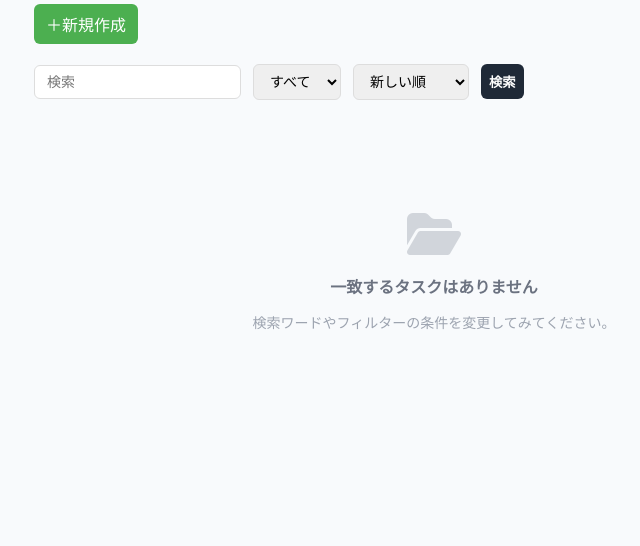
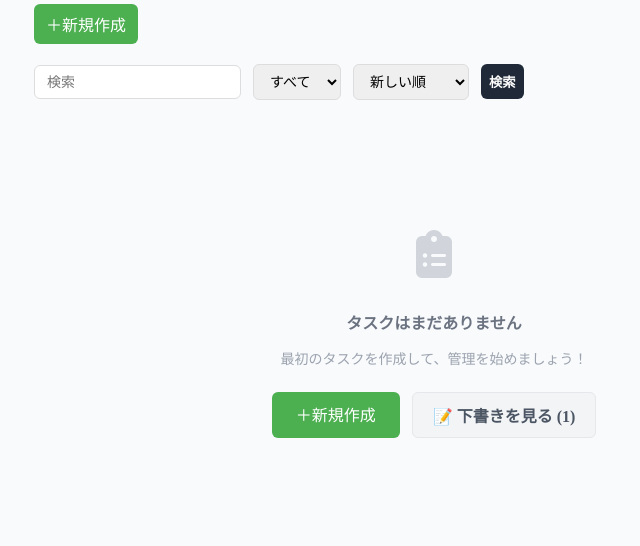
Before and after one commit to Mutou-dev123/task-habit-manager, a Django app: page /tasks/ in a window 1280 px wide. Shown: the part 263-809 px from the top of the page, without its empty margins (206-846 px from the left). Before the commit the page ends 593 px from the top, so only its background shows below. Run offline with Django 5.2, Linux system fonts and the light colour scheme; data comes from the database, SQL or seed files in the repository; both versions use the stored data as it was after the commit; parts of the project's set-up code (start-up, migrations or seed data) failed here and were passed over.

Commit message:
Add message when no tasks

```diff
--- a/static/css/list-layout.css
+++ b/static/css/list-layout.css
@@ -125,3 +125,64 @@
 .card {
     view-transition-name: var(--task-id);
 }
+
+/* ==============================
+0件メッセージ（Empty State）
+   ============================== */
+.empty-state-container {
+    text-align: center;
+    padding: 60px 20px;
+    color: #6b7280;
+}
+
+/* Djangoで非表示にする用のクラス */
+.is-hidden {
+    display: none !important;
+}
+
+.empty-icon {
+    font-size: 48px;
+    margin-bottom: 16px;
+    color: #d1d5db;
+    display: block;
+}
+
+.empty-title {
+    font-size: 16px;
+    font-weight: 600;
+    margin-bottom: 8px;
+}
+
+.empty-subtitle {
+    font-size: 14px;
+    color: #9ca3af;
+    margin-bottom: 24px;
+}
+
+.empty-actions {
+    display: flex;
+    justify-content: center;
+    gap: 12px;
+}
+
+/* 新規作成ボタンの少し大きい版 */
+.empty-actions .btn.create {
+    padding: 10px 24px;
+    text-decoration: none;
+}
+
+/* 下書きボタン */
+.btn-draft {
+    background-color: #f3f4f6;
+    color: #4b5563;
+    padding: 10px 20px;
+    text-decoration: none;
+    border-radius: 6px;
+    font-weight: bold;
+    border: 1px solid #e5e7eb;
+    transition: background-color 0.2s;
+}
+
+.btn-draft:hover {
+    background-color: #e5e7eb;
+}
--- a/tasks/templates/tasks/task_list.html
+++ b/tasks/templates/tasks/task_list.html
@@ -64,18 +64,35 @@
 </div>
 
 <!-- メッセージエリア -->
-{% if tasks %}
-    <div id="empty-message" style="display: none; text-align: center; padding: 40px 20px; color: #6b7280;">
-{% else %}
-    <div id="empty-message" style="display: block; text-align: center; padding: 40px 20px; color: #6b7280;">
-{% endif %}
-        <i class="fa-solid fa-folder-open" style="font-size: 48px; margin-bottom: 16px; color: #d1d5db; display: block;"></i>
-        <p style="font-size: 16px; font-weight: 600; margin-bottom: 8px;">一致するタスクはありません</p>
-        <p style="font-size: 14px; color: #9ca3af;">検索ワードやフィルターの条件を変更してみてください。</p>
-        <a href="{% url 'task_list' %}" class="search-reset-btn">
+<div id="empty-message" class="empty-state-container {% if tasks.object_list %}is-hidden{% endif %}">
+
+    {% if has_tasks_at_all %}
+        <i class="fa-solid fa-magnifying-glass empty-icon"></i>
+        <p class="empty-title">一致するタスクはありません</p>
+        <p class="empty-subtitle">検索ワードやフィルターの条件を変更してみてください。</p>
+        <a href="{% url 'task_list' %}" class="search-reset-btn" style="display: inline-flex;">
             ✖ 条件をクリアしてすべて表示
         </a>
-    </div>
+
+    {% else %}
+        <i class="fa-solid fa-clipboard-list empty-icon"></i>
+        <p class="empty-title">タスクはまだありません</p>
+        <p class="empty-subtitle">最初のタスクを作成して、管理を始めましょう！</p>
+
+        <div class="empty-actions">
+            <a href="{% url 'task_create' %}" class="btn create">
+                ＋新規作成
+            </a>
+
+            {% if draft_count > 0 %}
+            <a href="{% url 'task_draft_list' %}" class="btn-draft">
+                📝 下書きを見る ({{ draft_count }})
+            </a>
+            {% endif %}
+        </div>
+    {% endif %}
+
+</div>
 
 <!-- スクロールトリガー -->
 <div id="infinite-scroll-trigger" style="text-align: center; padding: 20px; font-weight: bold; color: #9e9e9e;">
--- a/tasks/views.py
+++ b/tasks/views.py
@@ -6,8 +6,17 @@ from django.core.paginator import Paginator
 
 # タスク一覧
 def task_list(request):
+    # 下書きを除いたすべてのタスクのベース
+    all_non_draft_tasks = Task.objects.exclude(status="draft")
 
-    tasks = Task.objects.exclude(status="draft")
+    # 下書き以外のタスクがDBに1件でも存在するかをチェックするフラグ
+    # 検索結果が0件なのか、初期状態の0件なのかがHTML側で判断可能に
+    has_tasks_at_all = all_non_draft_tasks.exists()
+
+    # ステータスが "draft" のタスクの総数をカウント
+    draft_count = Task.objects.filter(status="draft").count()
+
+    tasks = all_non_draft_tasks
 
     q = request.GET.get("q", "").strip()
     status = request.GET.get("status", "").strip()
@@ -66,7 +75,9 @@ def task_list(request):
         "q": q,
         "status": status,
         "sort": sort,
-        "has_next": page_obj.has_next() # 次のページがあるかどうかのフラグ
+        "has_next": page_obj.has_next(), # 次のページがあるかどうかのフラグ
+        "draft_count": draft_count,      # 下書き件数
+        "has_tasks_at_all": has_tasks_at_all, # 通常タスク有無フラグ
     }
 
     return render(request, "tasks/task_list.html", context)
```
Also changed, not shown: db.sqlite3.
